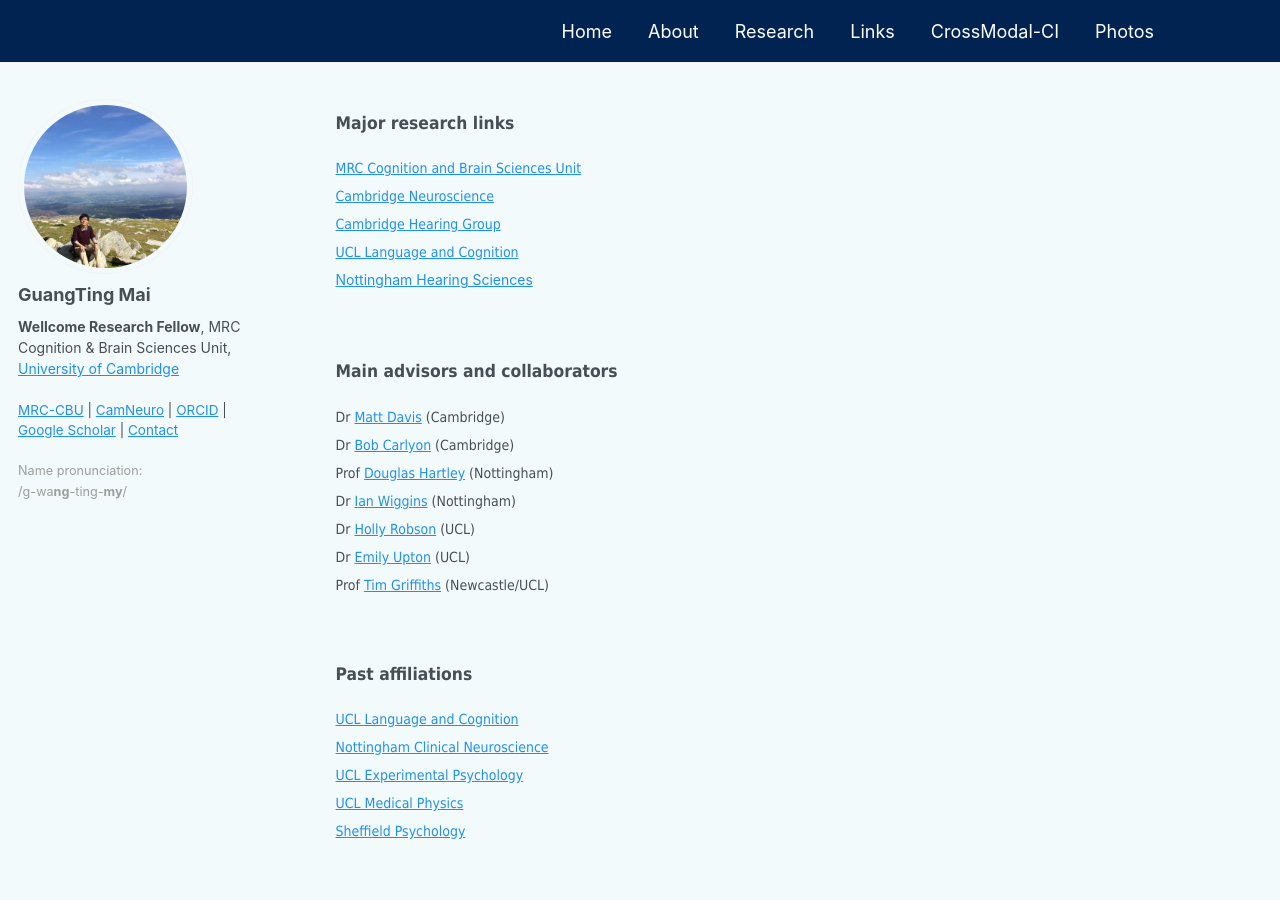
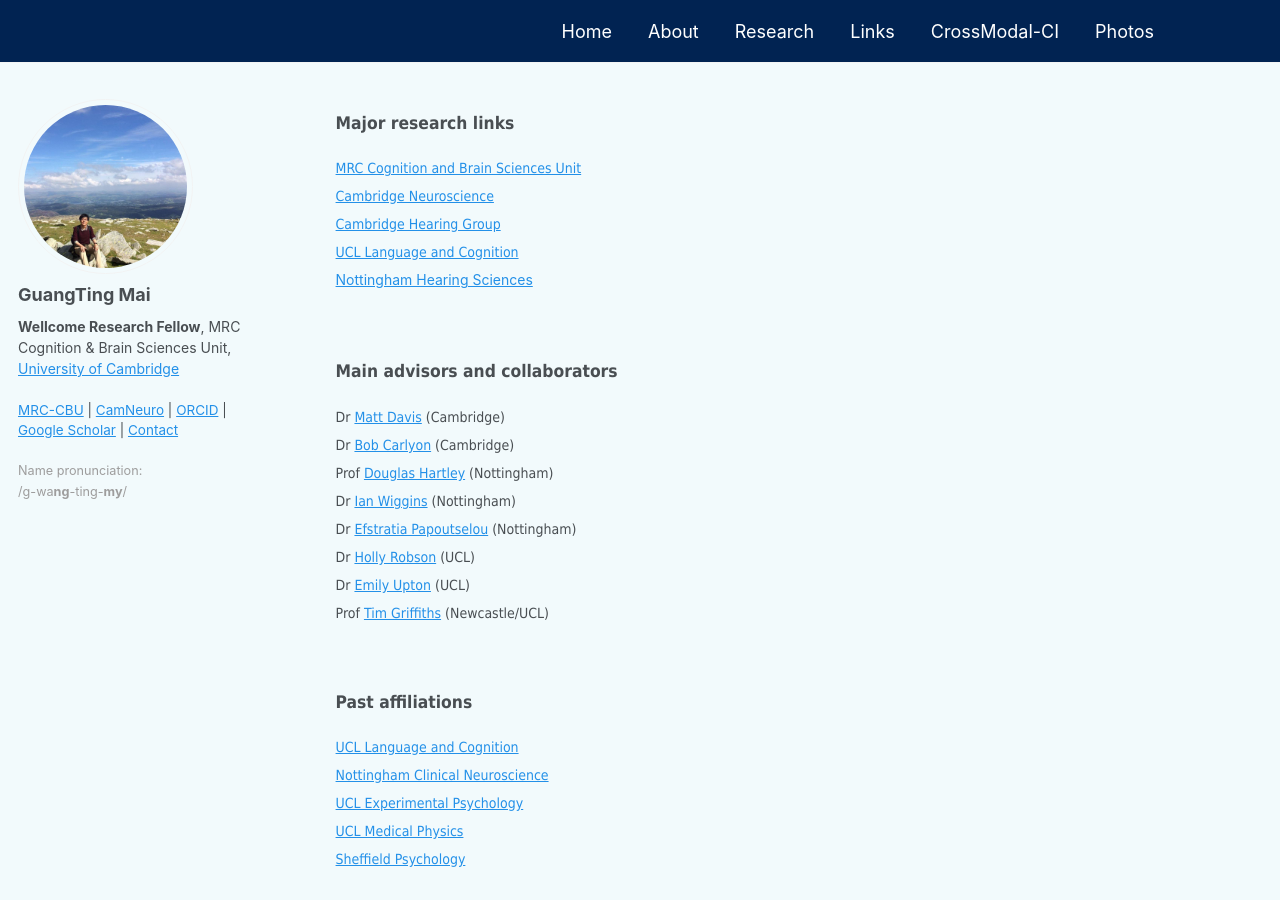
Before and after one commit to guangtingmai/guangtingmai.github.io, a Jekyll site: the page built from _pages/research-links.html, in a window 1280 px wide and 900 px high. Built offline with Jekyll 4.4.1, drawn with Linux system fonts in a browser that asks for light colours.

Commit message:
Update research-links.html

```diff
--- a/_pages/research-links.html
+++ b/_pages/research-links.html
@@ -20,6 +20,7 @@ author_profile: true
   <span style="font-size: 10.5pt;font-family: Tahoma;line-height: 2;display: block;">Dr <a href="https://www.mrc-cbu.cam.ac.uk/people/bob.carlyon/">Bob Carlyon</a> (Cambridge)</span>
   <span style="font-size: 10.5pt;font-family: Tahoma;line-height: 2;display: block;">Prof <a href="https://www.nottingham.ac.uk/Medicine/people/douglas.hartley">Douglas Hartley</a> (Nottingham)</span>
   <span style="font-size: 10.5pt;font-family: Tahoma;line-height: 2;display: block;">Dr <a href="https://www.nottingham.ac.uk/medicine/people/ian.wiggins">Ian Wiggins</a> (Nottingham)</span>
+  <span style="font-size: 10.5pt;font-family: Tahoma;line-height: 2;display: block;">Dr <a href="https://scholar.google.com/citations?user=3Bw23hIAAAAJ&hl=en">Efstratia Papoutselou</a> (Nottingham)</span>
   <span style="font-size: 10.5pt;font-family: Tahoma;line-height: 2;display: block;">Dr <a href="https://profiles.ucl.ac.uk/82001-holly-robson">Holly Robson</a> (UCL)</span>
   <span style="font-size: 10.5pt;font-family: Tahoma;line-height: 2;display: block;">Dr <a href="https://profiles.ucl.ac.uk/71137-emily-upton">Emily Upton</a> (UCL)</span>
   <span style="font-size: 10.5pt;font-family: Tahoma;line-height: 2;display: block;">Prof <a href="https://www.ncl.ac.uk/medical-sciences/people/profile/timgriffiths.html">Tim Griffiths</a> (Newcastle/UCL)</span>
```
